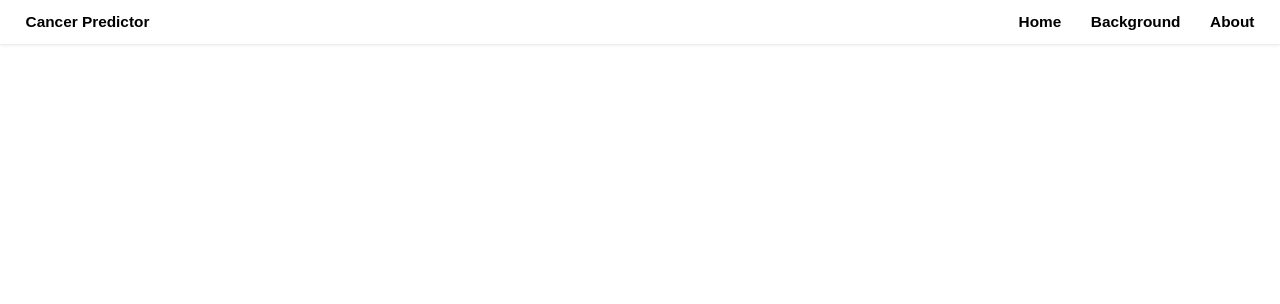
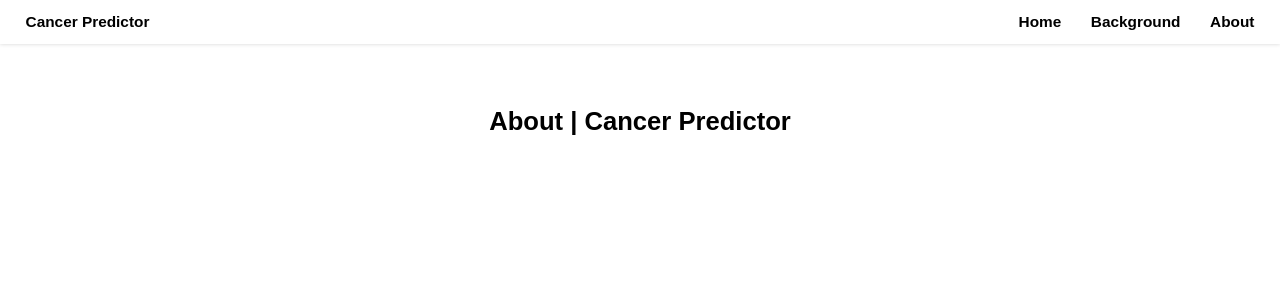
Before and after one commit to cbodo/cancer-predictor, a Flask app: page /about/ in a window 1280 px wide. Shown: the top 304 px of the page. Run offline with Flask 3, Linux system fonts and the light colour scheme.

Commit message:
Update html files

```diff
--- a/template/about.html
+++ b/template/about.html
@@ -1 +1,4 @@
 {% extends 'base.html' %}
+{% block content %}
+  <h1>{% block title %} About | Cancer Predictor {% endblock %}</h1>
+{% endblock %}
--- a/template/background.html
+++ b/template/background.html
@@ -1 +1,4 @@
 {% extends 'base.html' %}
+{% block content %}
+  <h1>{% block title %} Background | Cancer Predictor {% endblock %}</h1>
+{% endblock %}
```
Also changed, not shown: app.py (line endings or trailing spaces).
